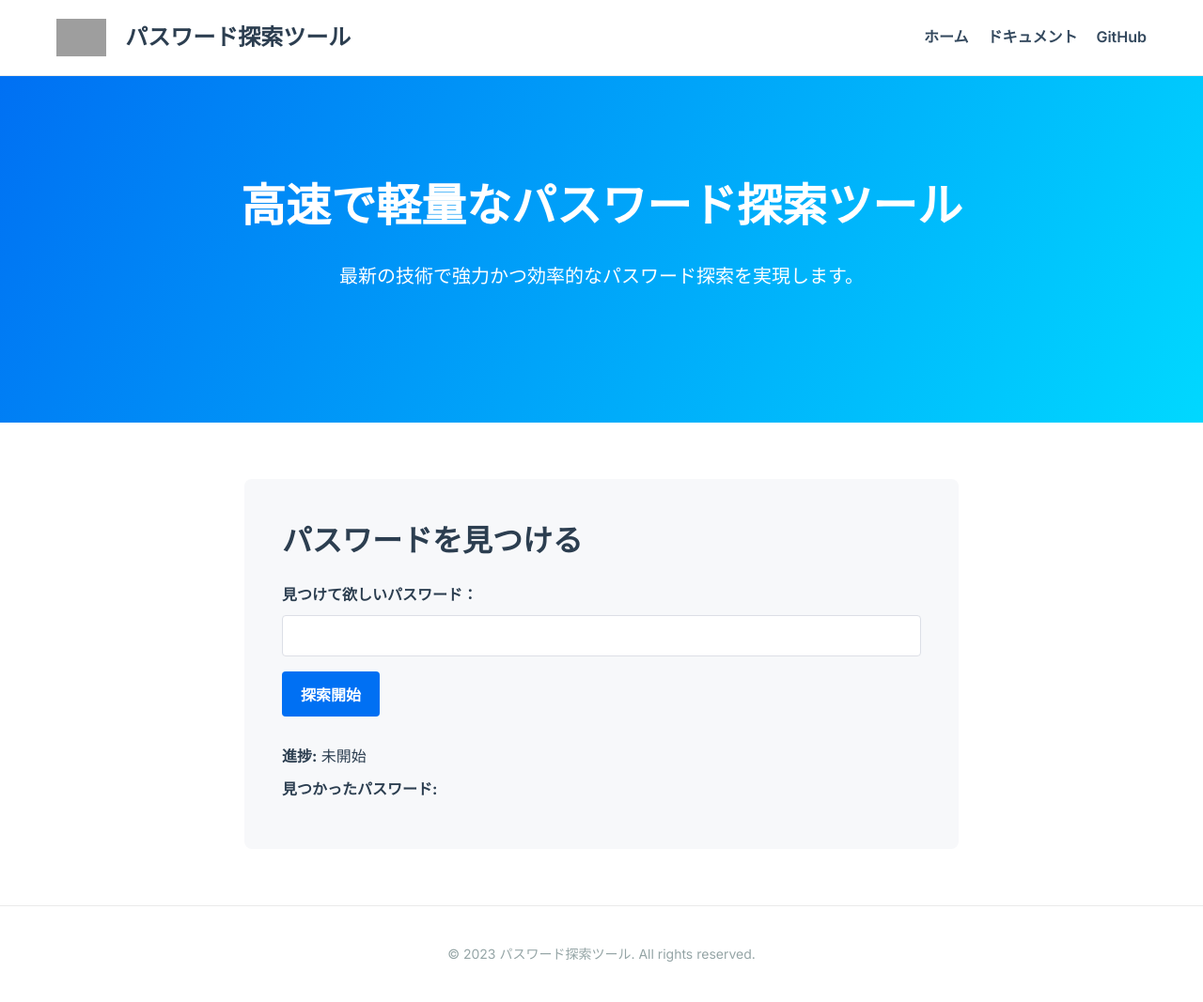
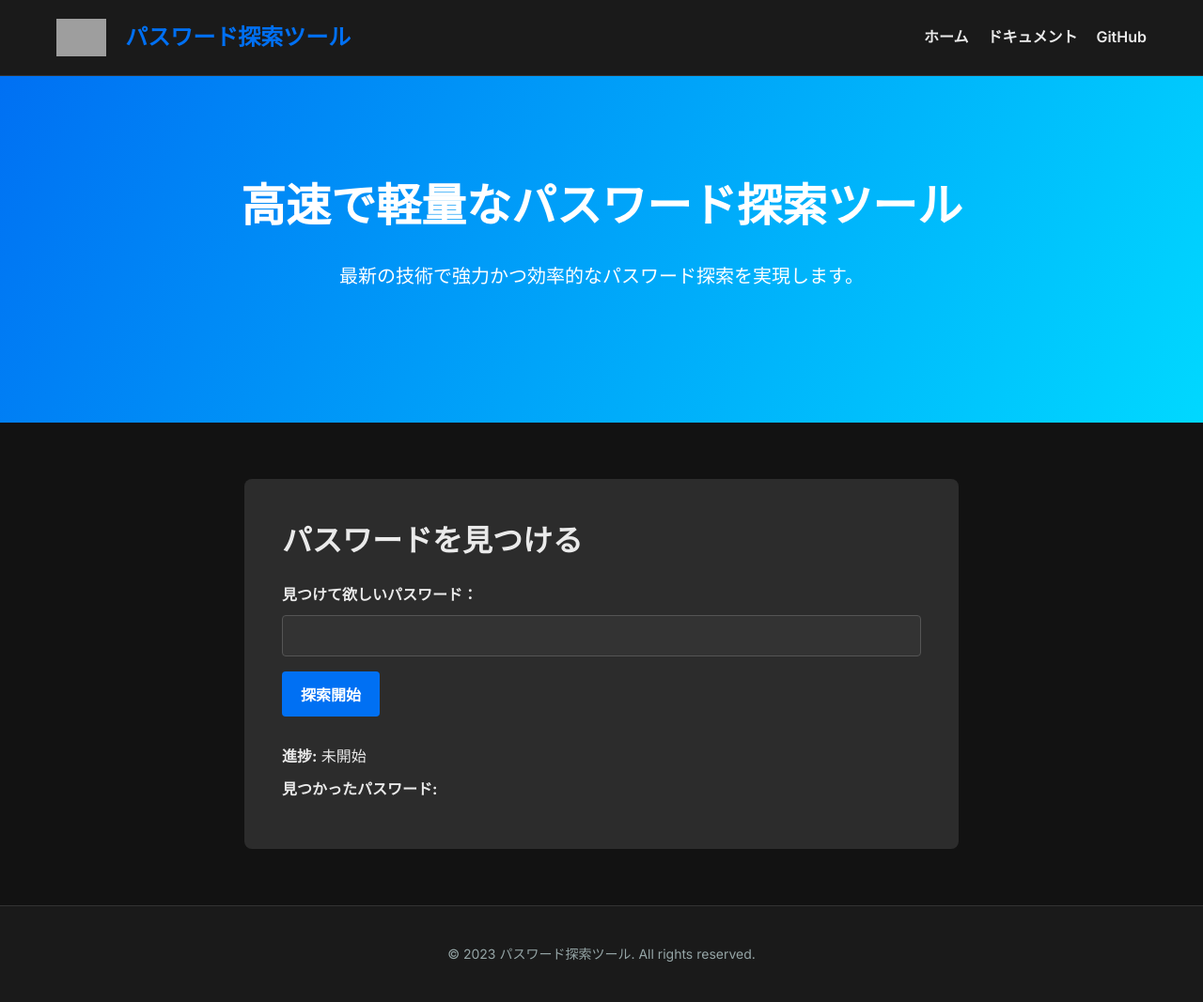
Before and after one commit to mituki1234/pass-check-client, a plain HTML site: page index.html in a window 1280 px wide. Shown: the whole page at 94% size. Drawn offline with Linux system fonts and the light colour scheme; grey boxes are pictures that could not be loaded.

Commit message:
修正
urlとデザインを修正

```diff
--- a/index.html
+++ b/index.html
@@ -19,15 +19,15 @@
         /* ベーススタイル */
         body {
             font-family: 'Inter', sans-serif;
-            background-color: #ffffff;
-            color: #2c3e50;
+            background-color: #121212;
+            color: #eaeaea;
             line-height: 1.6;
         }
         /* ヘッダーのスタイル */
         header {
-            background-color: #ffffff;
+            background-color: #1a1a1a;
             padding: 20px 0;
-            border-bottom: 1px solid #eaeaea;
+            border-bottom: 1px solid #333;
         }
         header .container {
             max-width: 1200px;
@@ -44,6 +44,7 @@
         header h1 {
             font-size: 24px;
             font-weight: 700;
+            color: #0070f3;
         }
         /* ナビゲーション */
         nav {
@@ -58,7 +59,7 @@
         }
         nav a {
             text-decoration: none;
-            color: #34495e;
+            color: #eaeaea;
             font-size: 16px;
             font-weight: 600;
             transition: color 0.3s;
@@ -91,13 +92,13 @@
         .form-section {
             padding: 40px;
             border-radius: 8px;
-            background-color: #f7f8fa;
+            background-color: #2c2c2c;
         }
         .form-section h3 {
             font-size: 32px;
             font-weight: 700;
             margin-bottom: 20px;
-            color: #2c3e50;
+            color: #eaeaea;
         }
         .form-section form {
             margin-bottom: 20px;
@@ -107,17 +108,18 @@
             font-weight: 600;
             margin-bottom: 8px;
             font-size: 16px;
-            color: #2c3e50;
+            color: #eaeaea;
         }
         .form-section input[type="password"] {
             width: 100%;
             padding: 12px;
             font-size: 16px;
-            border: 1px solid #dcdfe6;
+            border: 1px solid #555;
             border-radius: 4px;
             margin-bottom: 16px;
             transition: border-color 0.3s;
-            background-color: #fff;
+            background-color: #333;
+            color: #eaeaea;
         }
         .form-section input[type="password"]:focus {
             border-color: #0070f3;
@@ -144,16 +146,16 @@
         #progress p {
             margin-bottom: 10px;
             font-size: 16px;
-            color: #2c3e50;
+            color: #eaeaea;
         }
         /* フッターのスタイル */
         footer {
             text-align: center;
             padding: 40px 20px;
-            background-color: #ffffff;
+            background-color: #1a1a1a;
             color: #95a5a6;
             font-size: 14px;
-            border-top: 1px solid #eaeaea;
+            border-top: 1px solid #333;
         }
         /* レスポンシブ対応 */
         @media (max-width: 768px) {
@@ -227,7 +229,7 @@
             document.getElementById("resultText").textContent = '';
 
             // パスワード探索を開始（サーバーサイドの処理を呼び出す必要があります）
-            fetch("https://133.167.80.89:8080/start", {
+            fetch("https://api.hochimatsu.com:8080/start", {
                 method: "POST",
                 headers: { "Content-Type": "application/x-www-form-urlencoded" },
                 body: "target=" + encodeURIComponent(target)
@@ -235,7 +237,7 @@
 
             // 進捗情報を定期的に取得
             const interval = setInterval(function() {
-                fetch("https://133.167.80.89:8080/progress")
+                fetch("https://api.hochimatsu.com:8080/progress")
                     .then(response => response.json())
                     .then(data => {
                         document.getElementById("progressText").textContent = data.progress;
```
